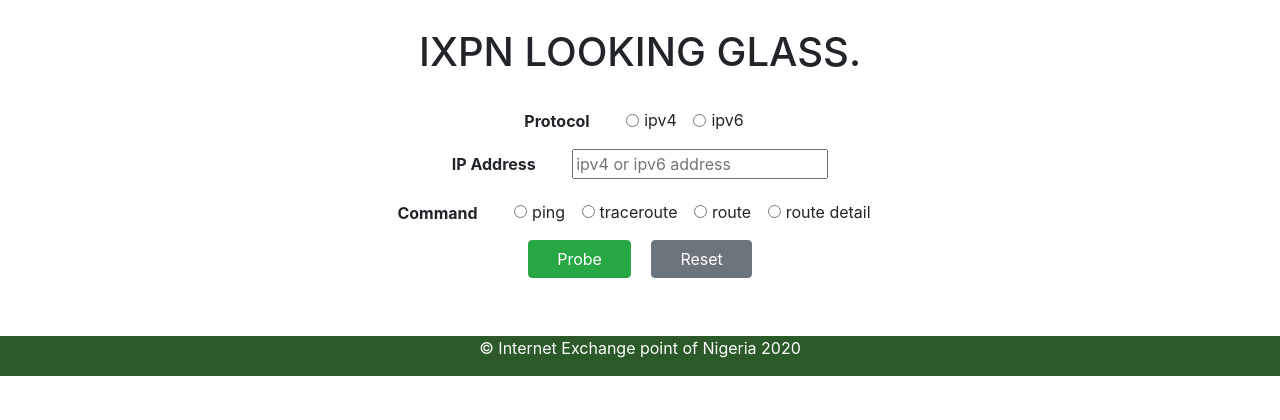
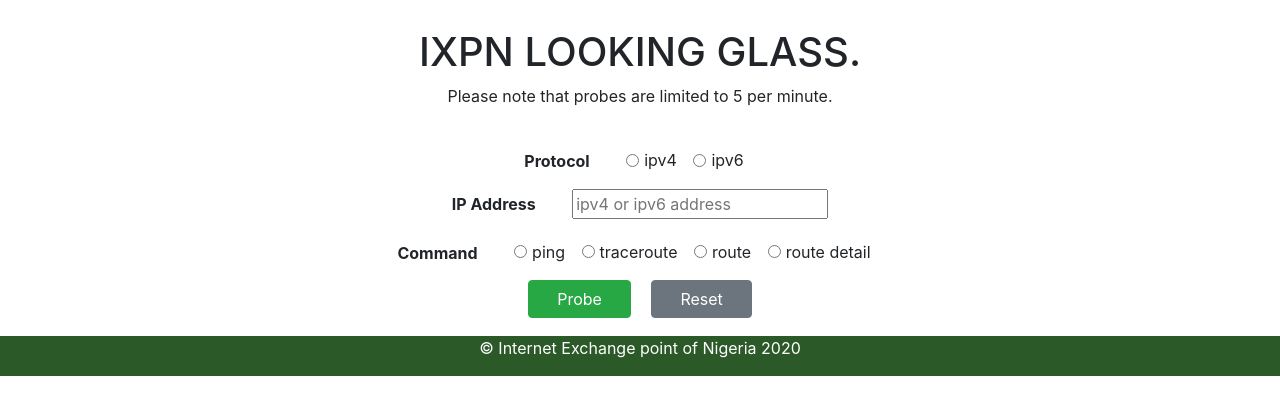
Before and after one commit to dennix2014/lookingglass, a Django app: page /lg/ in a window 1280 px wide. Shown: the part 424-844 px from the top of the page. Before the commit the page ends 800 px from the top, so only its background shows below. Run offline with Django 3.2, Linux system fonts and the light colour scheme; some libraries are stand-ins or nearby versions.

Commit message:
minor edit

```diff
--- a/lg/templates/base.html
+++ b/lg/templates/base.html
@@ -46,7 +46,11 @@
 		<br><br>
 		<main role="main" class="inner cover, text-center">
 			<h1 class="cover-heading">IXPN LOOKING GLASS.</h1>
+			<p>
+				Please note that probes are limited to 5 per minute.
+			</p>
 		</main>
+
 		<br>
 
 		{% block content %}
```
